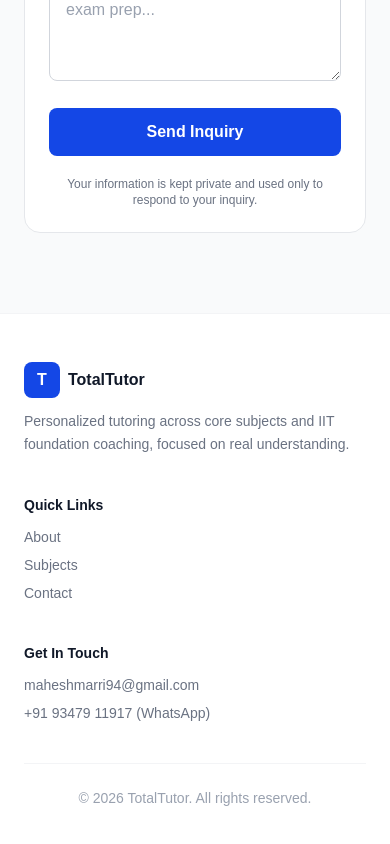
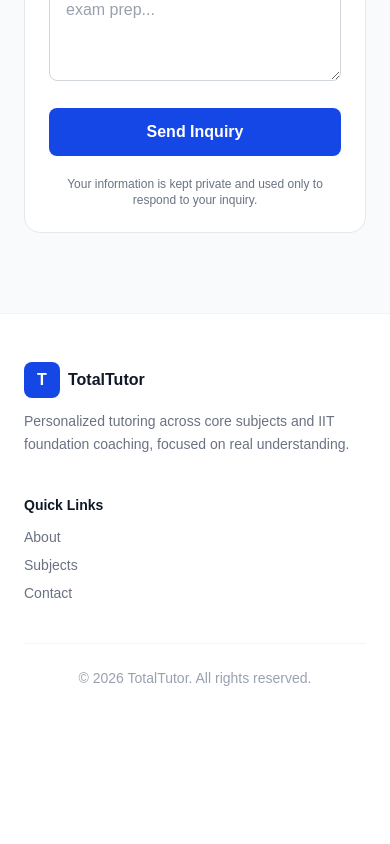
Before and after one commit to maheshmarri-ht/tuition-website, a Next.js app: page / in a window 390 px wide. Shown: the part 5241-6085 px from the top of the page. After the commit the page ends 5977 px from the top, so only its background shows below. Built offline with nearby package versions, Linux system fonts and the light colour scheme.

Commit message:
Refactor Footer layout and remove contact section
Updated the footer layout by changing the grid columns from 3 to 2 and removed the 'Get In Touch' section.

```diff
--- a/components/layout/Footer.tsx
+++ b/components/layout/Footer.tsx
@@ -3,7 +3,7 @@ export default function Footer() {
   return (
     <footer className="border-t border-gray-100 bg-white">
       <div className="mx-auto max-w-6xl px-6 py-12">
-        <div className="grid gap-10 sm:grid-cols-3">
+        <div className="grid gap-10 sm:grid-cols-2">
           <div>
             <div className="flex items-center gap-2">
               <span className="flex h-9 w-9 items-center justify-center rounded-lg bg-blue-700 font-bold text-white">T</span>
@@ -21,13 +21,6 @@ export default function Footer() {
               <li><a href="#contact" className="hover:text-blue-700">Contact</a></li>
             </ul>
           </div>
-          <div>
-            <h3 className="text-sm font-semibold text-gray-900">Get In Touch</h3>
-            <ul className="mt-3 space-y-2 text-sm text-gray-500">
-              <li><a href="mailto:maheshmarri94@gmail.com" className="hover:text-blue-700">maheshmarri94@gmail.com</a></li>
-              <li><a href="https://wa.me/919347911917" target="_blank" rel="noopener noreferrer" className="hover:text-blue-700">+91 93479 11917 (WhatsApp)</a></li>
-            </ul>
-          </div>
         </div>
         <div className="mt-10 border-t border-gray-100 pt-6 text-center text-sm text-gray-400">
           © {year} TotalTutor. All rights reserved.
```
